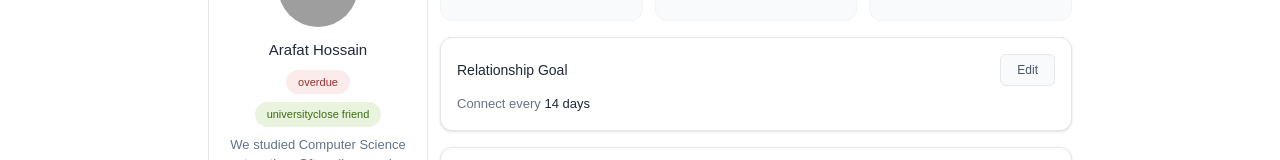
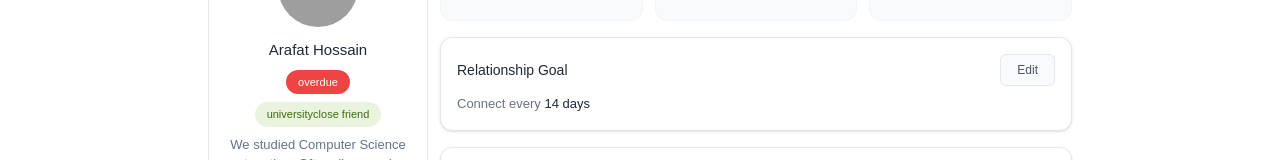
Before and after one commit to Ahmad-Said-2350/B13-A07, a React (Vite) app: page /friendsDetails/1 in a window 1280 px wide. Shown: the part 178-338 px from the top of the page. Built offline with nearby package versions, Linux system fonts and the light colour scheme; grey boxes are pictures that could not be loaded.

Commit message:
loading spinners added

```diff
--- a/package.json
+++ b/package.json
@@ -15,6 +15,7 @@
     "react-dom": "^19.2.4",
     "react-icons": "^5.6.0",
     "react-router": "^7.14.1",
+    "react-spinners": "^0.17.0",
     "react-toastify": "^11.0.5",
     "recharts": "^3.8.1",
     "tailwindcss": "^4.2.2"
--- a/src/Ui/FriendsDetails.jsx
+++ b/src/Ui/FriendsDetails.jsx
@@ -13,7 +13,7 @@ import { RiNotificationSnoozeLine } from 'react-icons/ri';
 
 const FriendsDetails = () => {
     const { id } = useParams();
-    const friends = useFriends();
+    const {friends,loading} = useFriends();
     const singleFriend = friends.find(friend => friend.id == id);
 
 
@@ -43,11 +43,11 @@ const handleFriends = (type) => {
     const { picture, name, status, tags, email, days_since_contact, goal, next_due_date,bio } = singleFriend;
 
     const statusClass =
-        status === "overdue"
-            ? "bg-[#FCEBEB] text-[#A32D2D]"
-            : status === "almost due"
-            ? "bg-[#FAEEDA] text-[#854F0B]"
-            : "bg-[#EAF3DE] text-[#3B6D11]";
+       status === "overdue"
+    ? "bg-[#EF4444] text-[#FFFFFF]"
+    : status === "almost due"
+    ? "bg-[#EFAD44] text-[#FFFFFF]"
+    : "bg-[#244D3F] text-[#FFFFFF]";
 
 
 
--- a/src/components/Friends .jsx
+++ b/src/components/Friends .jsx
@@ -1,9 +1,19 @@
+import { PuffLoader } from "react-spinners";
 import useFriends from "../hooks/useFriends";
 import FriendsCard from "../Ui/FriendsCard";
 
 const Friends = () => {
 
-    const friends = useFriends();
+   const { friends, loading } = useFriends();
+
+    if (loading) {
+        return (
+           <div className="flex justify-center items-center min-h-75">
+  <PuffLoader />
+</div>
+        );
+    }
+
 
     return (
         <div className=" container mx-auto mt-20">
--- a/src/hooks/useFriends.jsx
+++ b/src/hooks/useFriends.jsx
@@ -1,16 +1,24 @@
+/* eslint-disable no-unused-vars */
 import { useEffect, useState } from 'react';
 
 const useFriends = () => {
     const [friends, setFriends] = useState([]);
+    const [loading, setLoading] = useState(true);
+
+
 
     useEffect(() => {
 
         fetch('/Friends.json')
             .then(res => res.json())
-            .then(data => setFriends(data));
+            .then(data => {
+                setFriends(data);
+                setLoading(false);
+            });
+
     }, []);
 
-    return friends;
+    return { friends, loading };
 };
 
 export default useFriends;
```
Also changed, not shown: 1 other file (tests, documents, lock files or other folders).
